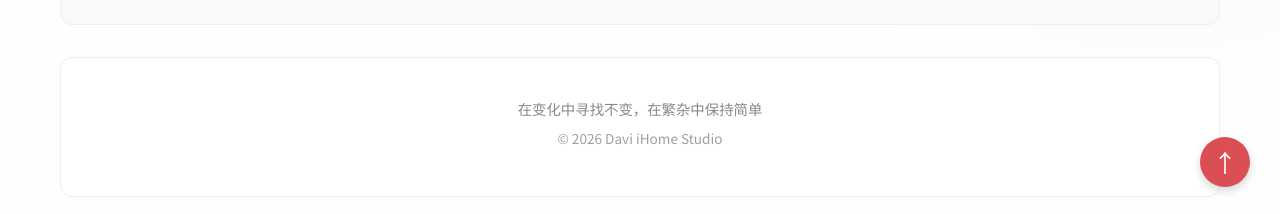
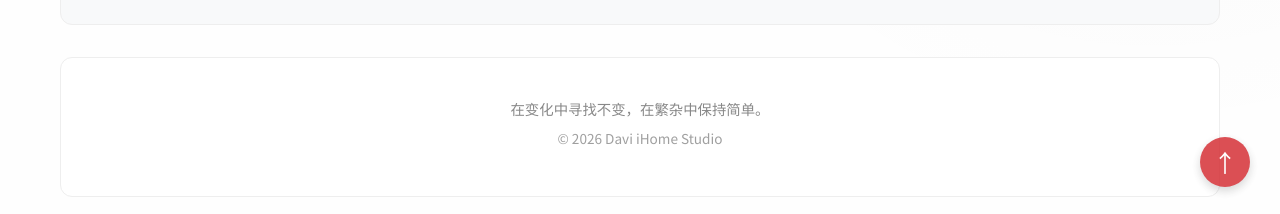
Before and after one commit to x2it/chat, a Jekyll site: the page built from blog.html, in a window 1280 px wide and 900 px high, scrolled down 2141 px. Shown: the part 683-897 px from the top of the window. Built offline with Jekyll 4.4.1, drawn with Linux system fonts in a browser that asks for light colours.

```diff
--- a/blog.html
+++ b/blog.html
@@ -118,7 +118,7 @@
     </div>
 
     <footer>
-        <p>在变化中寻找不变，在繁杂中保持简单</p>
+        <p>在变化中寻找不变，在繁杂中保持简单。</p>
         <p class="copyright">© 2026 Davi iHome Studio</p>
     </footer>
 
```
